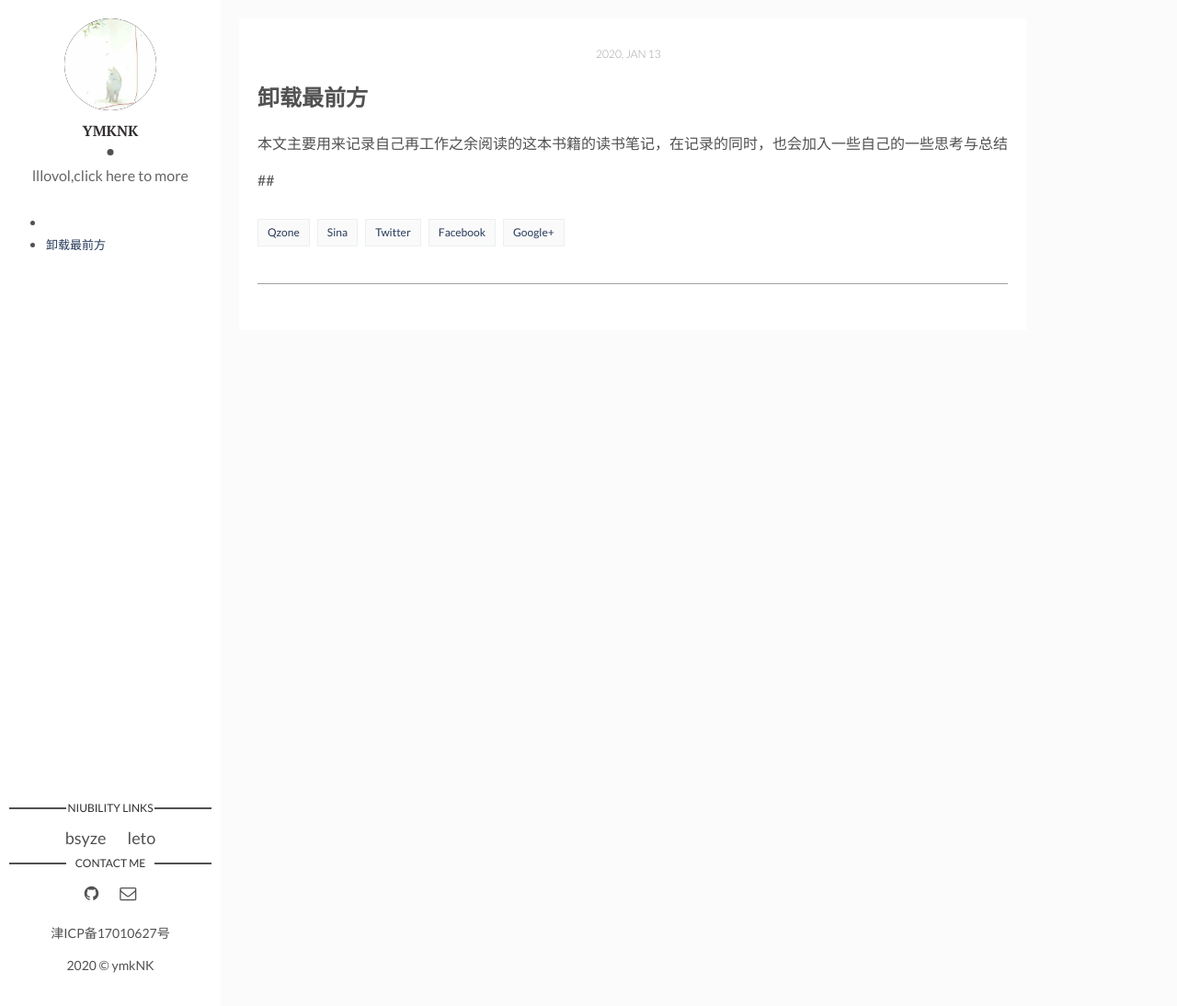
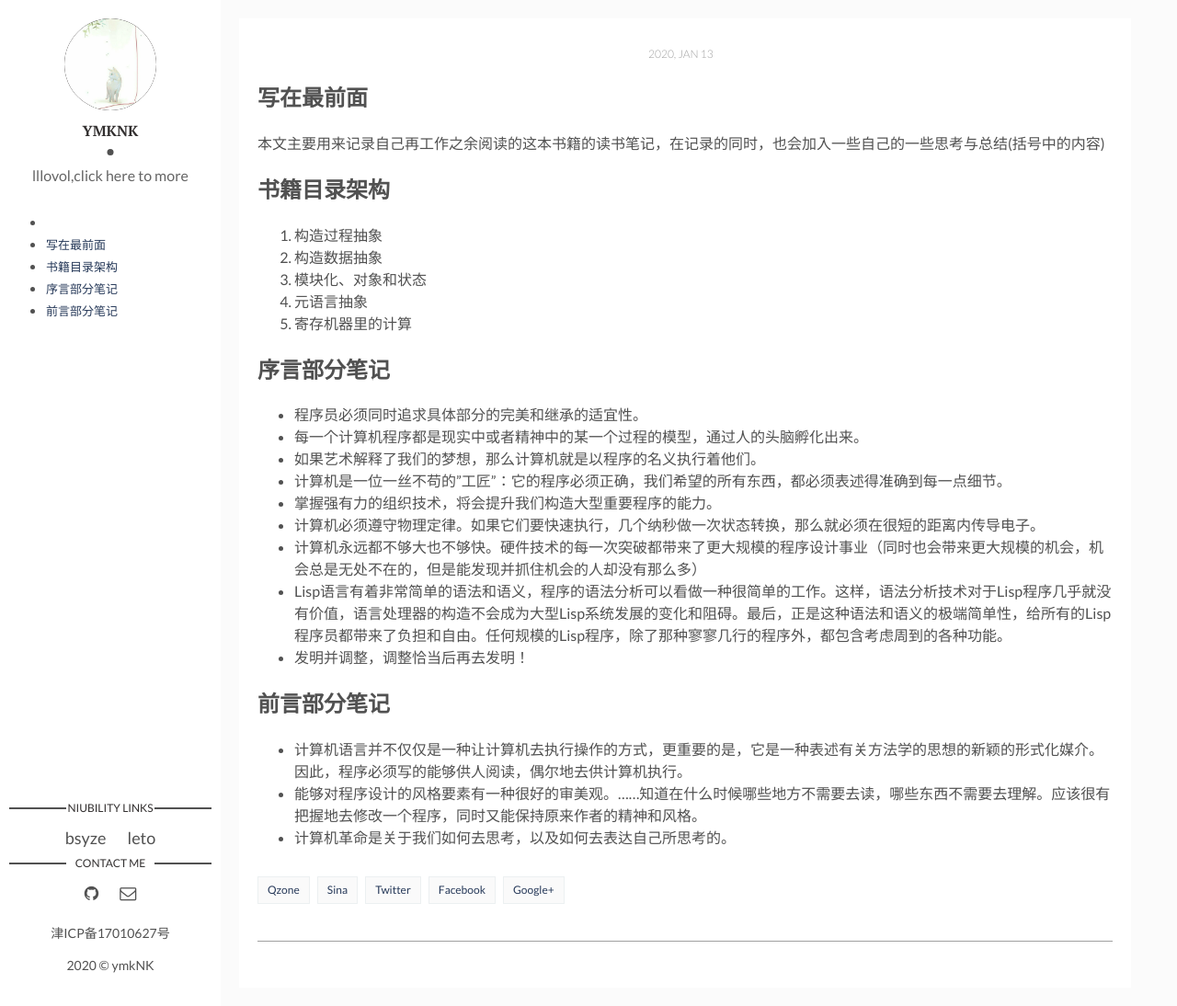
Before and after one commit to ymkNK/ymkNK.github.io, a Jekyll site: the page built from _posts/note/2020-01-13-structure-and-interpretation-of-computer-programs.md, in a window 1280 px wide and 1094 px high. Shown: the whole window at 92% size. Built offline with Jekyll 4.4.1, drawn with Linux system fonts in a browser that asks for light colours; our own code applies the rules of GitHub Pages for plain Markdown files; comment, search, counter and statistics services are not loaded.

Commit message:
2020-01-13- 前言

```diff
--- a/_posts/note/2020-01-13-structure-and-interpretation-of-computer-programs.md
+++ b/_posts/note/2020-01-13-structure-and-interpretation-of-computer-programs.md
@@ -1,6 +1,6 @@
 ---
 layout: post
-title:《Structure and Interpretation of Computer Programs》读书笔记
+title:《Structure and Interpretation of Computer Programs》读书笔记-前言
 subtitle: 计算机程序的构造和解释
 author: ymkNK
 date: 2020-01-13 15:22:58 +0800
@@ -8,7 +8,28 @@ categories: Note
 tag: Note
 img: 10.jpg
 ---
-## 卸载最前方
-本文主要用来记录自己再工作之余阅读的这本书籍的读书笔记，在记录的同时，也会加入一些自己的一些思考与总结
+## 写在最前面
+本文主要用来记录自己再工作之余阅读的这本书籍的读书笔记，在记录的同时，也会加入一些自己的一些思考与总结(括号中的内容)
 
-##
+## 书籍目录架构
+1. 构造过程抽象
+1. 构造数据抽象
+1. 模块化、对象和状态
+1. 元语言抽象
+1. 寄存机器里的计算
+
+## 序言部分笔记
+- 程序员必须同时追求具体部分的完美和继承的适宜性。
+- 每一个计算机程序都是现实中或者精神中的某一个过程的模型，通过人的头脑孵化出来。
+- 如果艺术解释了我们的梦想，那么计算机就是以程序的名义执行着他们。
+- 计算机是一位一丝不苟的"工匠"：它的程序必须正确，我们希望的所有东西，都必须表述得准确到每一点细节。
+- 掌握强有力的组织技术，将会提升我们构造大型重要程序的能力。
+- 计算机必须遵守物理定律。如果它们要快速执行，几个纳秒做一次状态转换，那么就必须在很短的距离内传导电子。
+- 计算机永远都不够大也不够快。硬件技术的每一次突破都带来了更大规模的程序设计事业（同时也会带来更大规模的机会，机会总是无处不在的，但是能发现并抓住机会的人却没有那么多）
+- Lisp语言有着非常简单的语法和语义，程序的语法分析可以看做一种很简单的工作。这样，语法分析技术对于Lisp程序几乎就没有价值，语言处理器的构造不会成为大型Lisp系统发展的变化和阻碍。最后，正是这种语法和语义的极端简单性，给所有的Lisp程序员都带来了负担和自由。任何规模的Lisp程序，除了那种寥寥几行的程序外，都包含考虑周到的各种功能。
+- 发明并调整，调整恰当后再去发明！
+
+## 前言部分笔记
+- 计算机语言并不仅仅是一种让计算机去执行操作的方式，更重要的是，它是一种表述有关方法学的思想的新颖的形式化媒介。因此，程序必须写的能够供人阅读，偶尔地去供计算机执行。
+- 能够对程序设计的风格要素有一种很好的审美观。……知道在什么时候哪些地方不需要去读，哪些东西不需要去理解。应该很有把握地去修改一个程序，同时又能保持原来作者的精神和风格。
+- 计算机革命是关于我们如何去思考，以及如何去表达自己所思考的。
```
